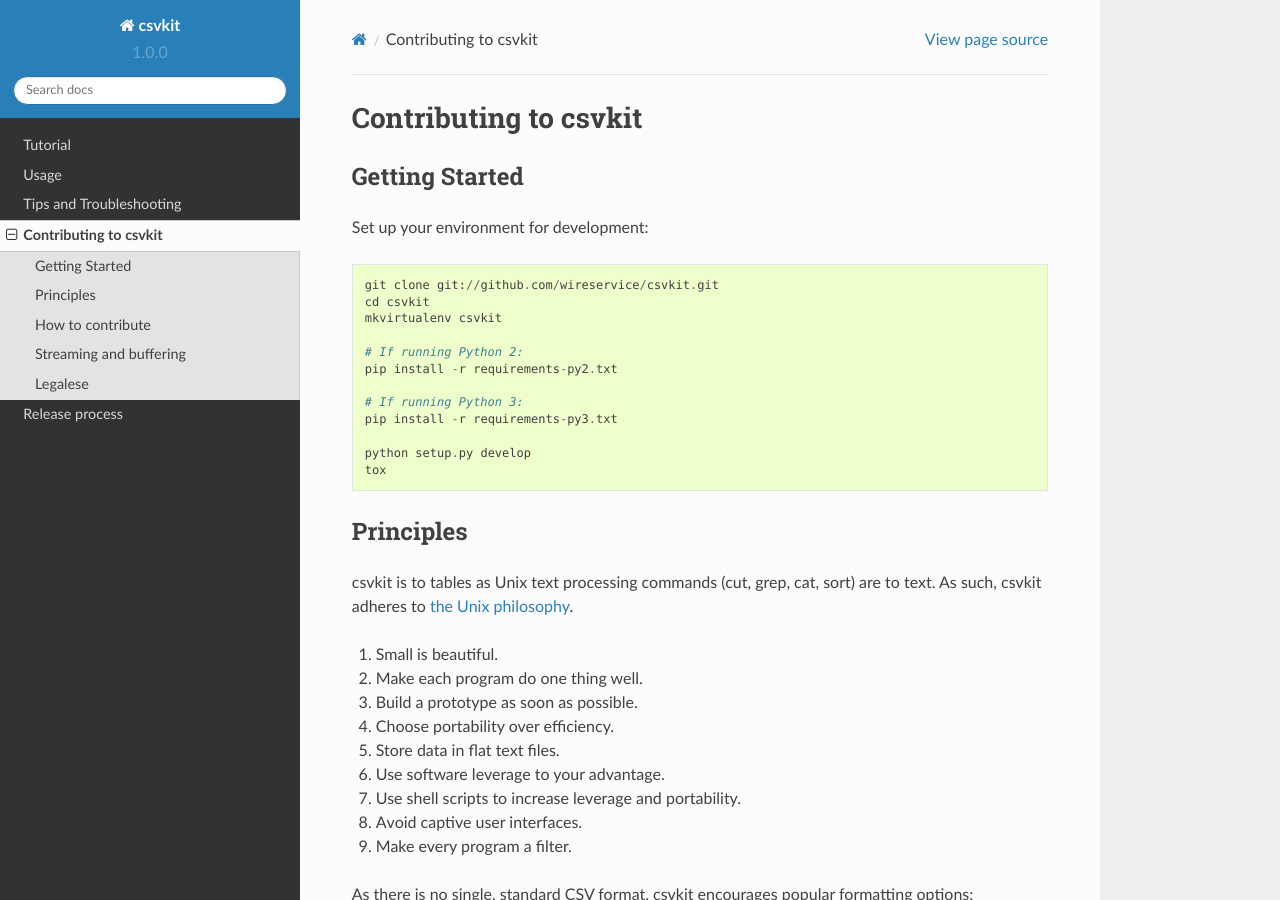
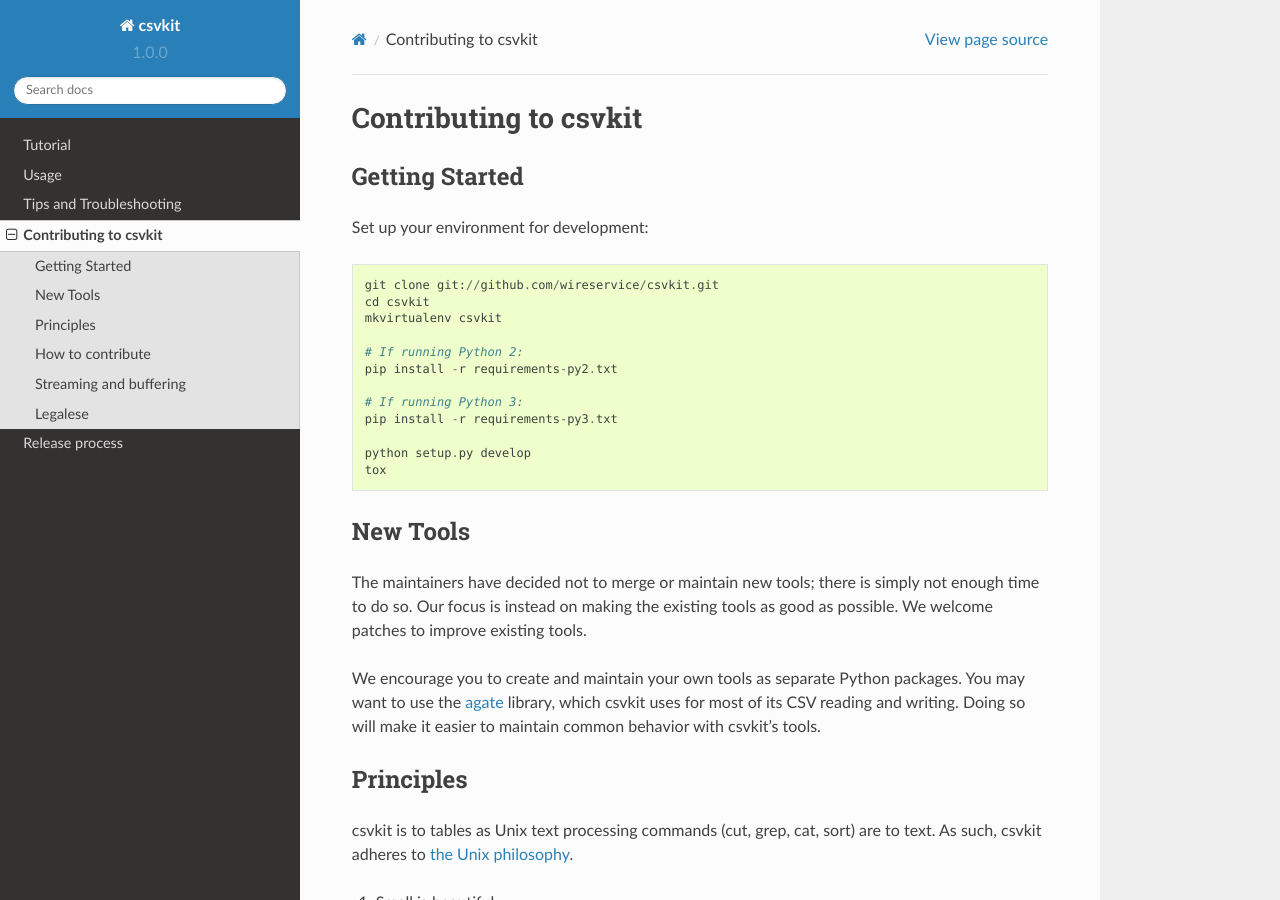
Before and after one commit to wireservice/csvkit, a Sphinx documentation site: the page built from docs/contributing.rst, in a window 1280 px wide and 900 px high. Built offline with Sphinx 7.4.7 and the Read the Docs theme 2.0.0, drawn with Linux system fonts in a browser that asks for light colours.

Commit message:
Add caveat to contributing

```diff
--- a/docs/contributing.rst
+++ b/docs/contributing.rst
@@ -19,6 +19,13 @@
 
     python setup.py develop
     tox
+
+New Tools
+=========
+
+The maintainers have decided not to merge or maintain new tools; there is simply not enough time to do so. Our focus is instead on making the existing tools as good as possible. We welcome patches to improve existing tools.
+
+We encourage you to create and maintain your own tools as separate Python packages. You may want to use the `agate <http://agate.readthedocs.io/>`_ library, which csvkit uses for most of its CSV reading and writing. Doing so will make it easier to maintain common behavior with csvkit’s tools.
 
 Principles
 ==========
```
